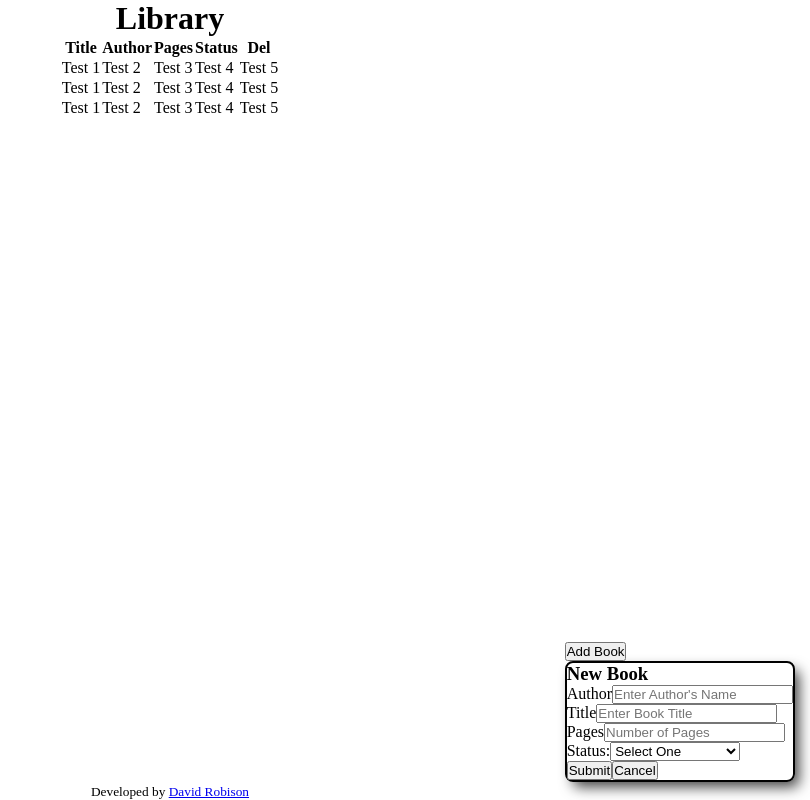
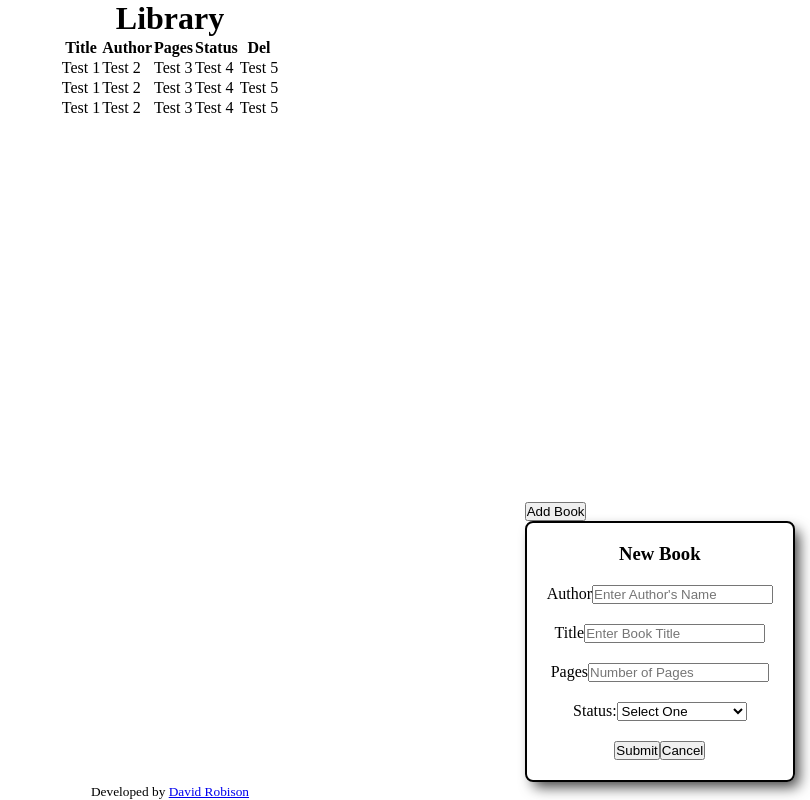
Before and after one commit to robisonwebdev/library-react, a React (Create React App) app: page / in a window 1280 px wide. Shown: the whole page, without its empty margins (470-1280 px from the left). Built offline with nearby package versions, Linux system fonts and the light colour scheme.

Commit message:
Setup flex and margin  on #bookForm

```diff
--- a/src/styles/AddBookForm.css
+++ b/src/styles/AddBookForm.css
@@ -11,3 +11,12 @@
     margin-right: 15px;
     width: auto;
 }
+
+#bookForm {
+    display: flex;
+    flex-direction: column;
+    align-items: center;
+    gap: 20px;
+
+    margin: 20px;
+}
```
